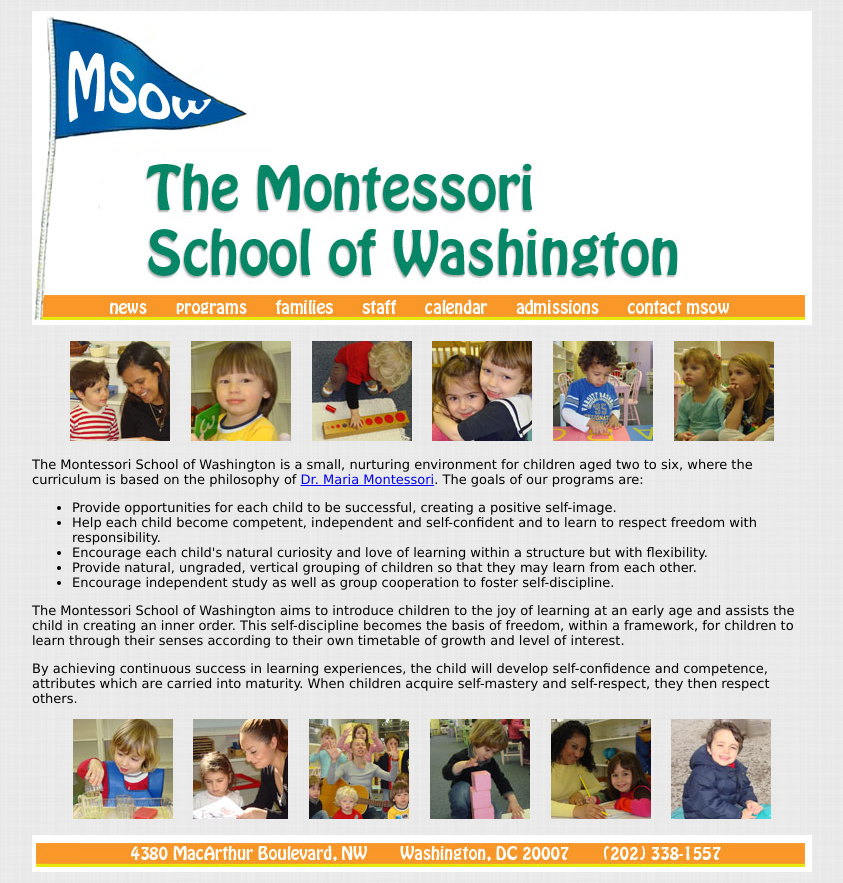
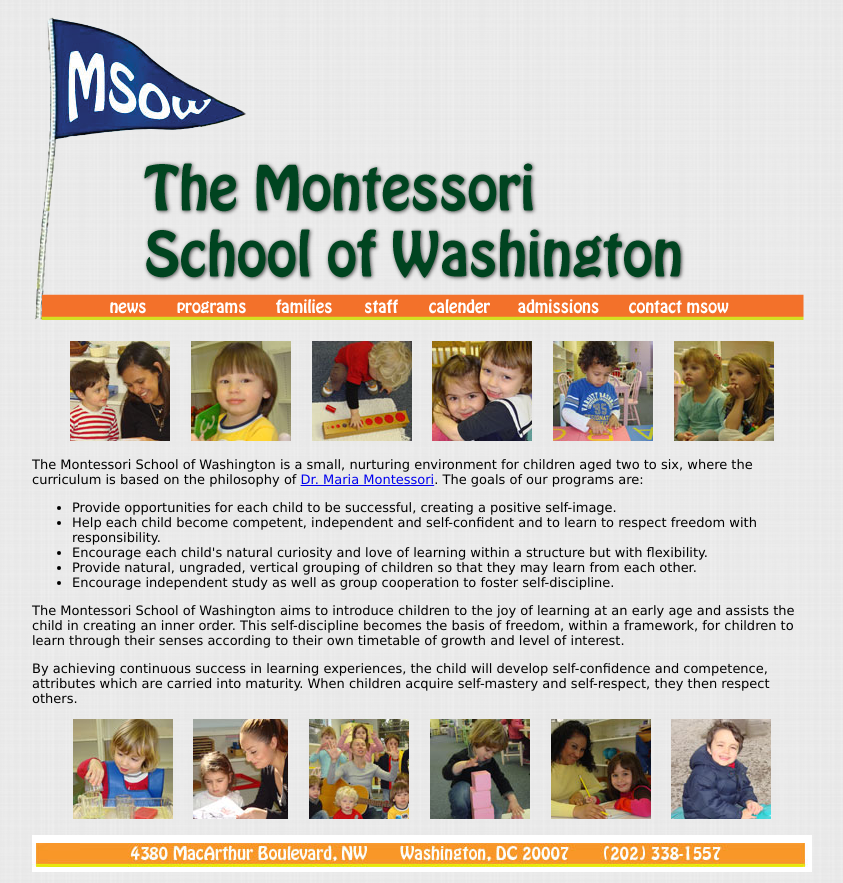
Before and after one commit to montessoriwashington/montessoriwashington.github.com, a plain HTML site: page index.html in a window 1280 px wide. Shown: the whole page, without its empty margins (218-1061 px from the left). Drawn offline with Linux system fonts and the light colour scheme.

Commit message:
Added the transparent PNG to the Index file

```diff
--- a/index.html
+++ b/index.html
@@ -13,7 +13,7 @@
 
 
 
-  <img src="images/msow_newlogo.jpg" border="0" alt="The Montessori School of Washington Logo" usemap="#msow_map">
+  <img src="images/msow_newlogo.png" border="0" alt="The Montessori School of Washington Logo" usemap="#msow_map">
 <!-- <table width="780"><tr><td bgcolor="#F99728" align="center">
 <a href="summer2012.htm" style="text-decoration:none;"><font face="verdana" color="#FFF">SUMMER CAMP</font></a>
 </td>
```
